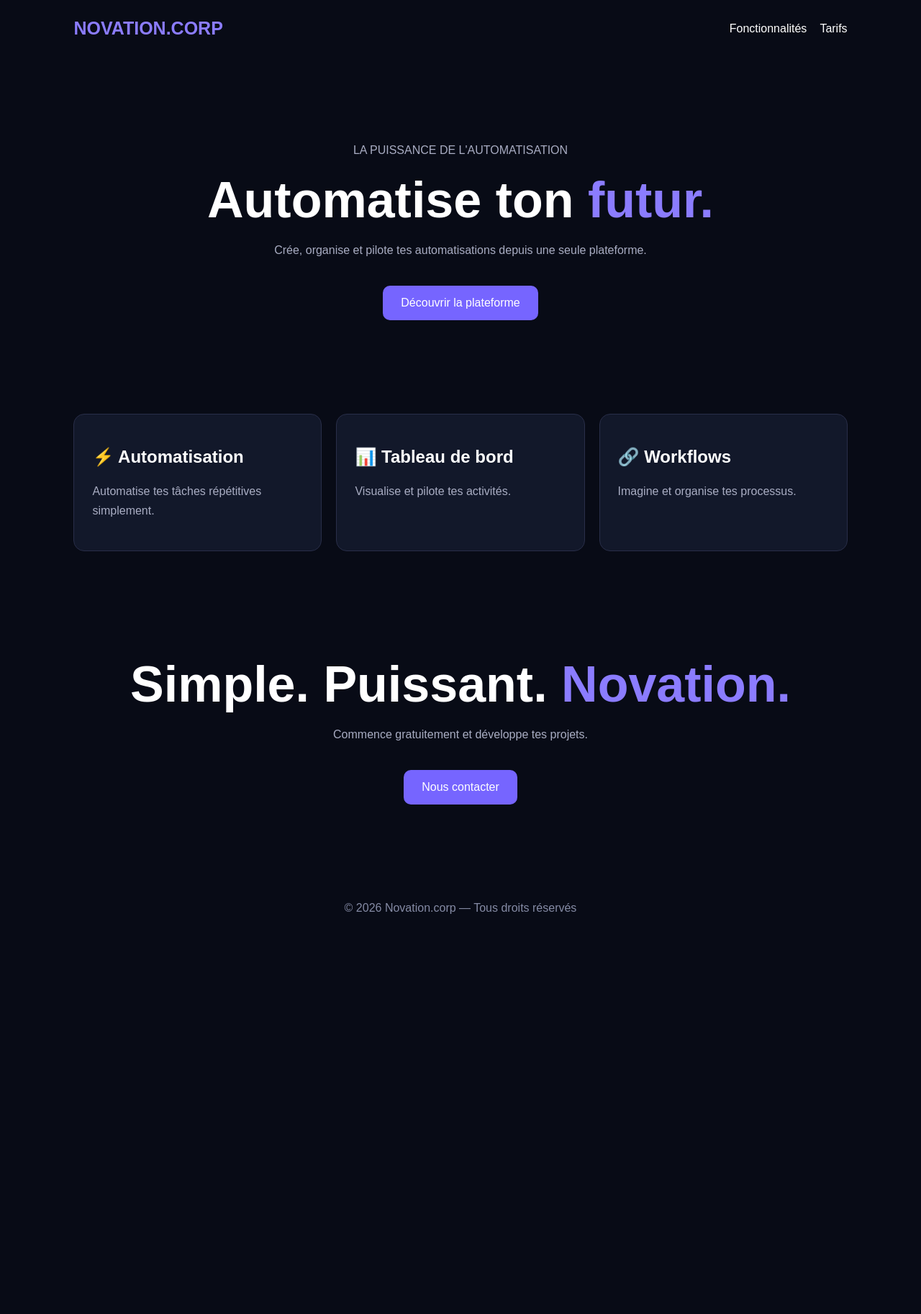
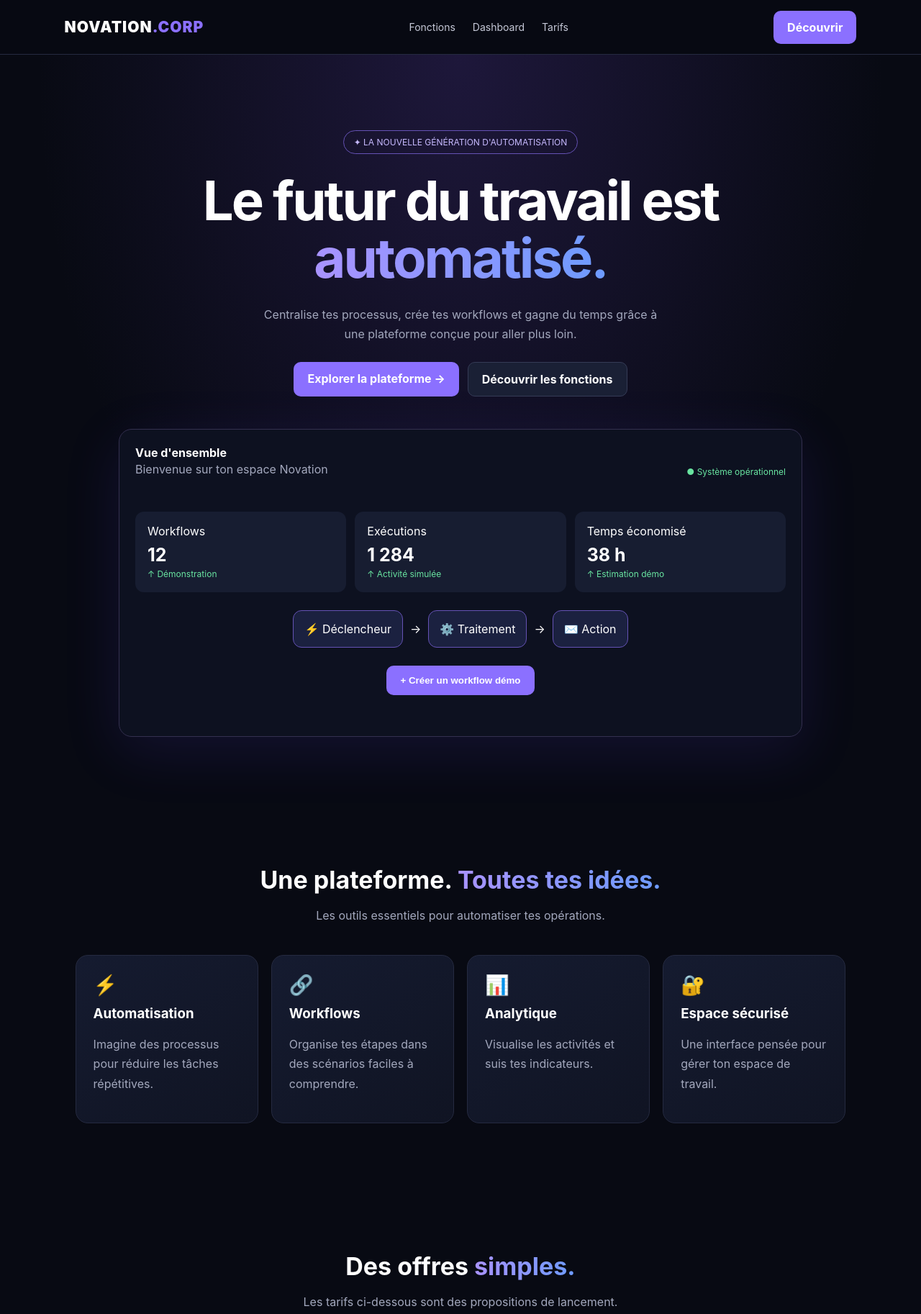
Before and after one commit to pinkiwiki/novation-corp, a plain HTML site: page index.html in a window 1280 px wide. Shown: the top 1826 px of the page at 72% size. Before the commit the page ends 1306 px from the top, so only its background shows below. Drawn offline with Linux system fonts and the light colour scheme.

Commit message:
index.html

```diff
--- a/index.html
+++ b/index.html
@@ -1,46 +1,145 @@
+
 <!DOCTYPE html>
 <html lang="fr">
 <head>
 <meta charset="UTF-8">
-<meta name="viewport" content="width=device-width, initial-scale=1.0">
-<title>Novation.corp</title>
+<meta name="viewport" content="width=device-width, initial-scale=1">
+<title>Novation.corp — Automate your future</title>
 <style>
+:root{--bg:#080a13;--panel:#111526;--purple:#8b70ff;--muted:#a3a8bd;--line:#252a40}
 *{box-sizing:border-box}
-body{margin:0;background:#080b16;color:white;font-family:Arial,sans-serif}
-header{padding:25px 8%;display:flex;justify-content:space-between;align-items:center}
-.logo{font-size:25px;font-weight:bold;color:#8b7cff}
-nav a{color:white;text-decoration:none;margin-left:18px}
-.hero{text-align:center;padding:100px 20px}
-h1{font-size:clamp(38px,8vw,70px);margin:15px 0}
-h1 span{color:#8b7cff}
-p{color:#a9adc3;line-height:1.7}
-.btn{display:inline-block;background:#7665ff;color:white;padding:15px 25px;border-radius:10px;text-decoration:none;margin-top:20px}
-.cards{display:grid;grid-template-columns:repeat(auto-fit,minmax(220px,1fr));gap:20px;padding:30px 8%}
-.card{background:#12182a;padding:25px;border:1px solid #292e49;border-radius:15px}
-footer{text-align:center;padding:35px;color:#858ba5}
+html{scroll-behavior:smooth}
+body{margin:0;background:var(--bg);color:#fff;font-family:Inter,Arial,sans-serif}
+header{height:76px;padding:0 7%;display:flex;align-items:center;justify-content:space-between;border-bottom:1px solid var(--line);position:sticky;top:0;background:#080a13ed;backdrop-filter:blur(14px);z-index:5}
+.logo{font-weight:900;font-size:21px;letter-spacing:1px}.logo span{color:var(--purple)}
+nav{display:flex;gap:24px}nav a{color:#c6c9d8;text-decoration:none;font-size:14px}
+button,.btn{border:0;border-radius:10px;background:var(--purple);color:white;padding:13px 19px;font-weight:700;text-decoration:none;cursor:pointer}
+button:hover,.btn:hover{filter:brightness(1.15)}
+.hero{text-align:center;padding:105px 20px 75px;background:radial-gradient(ellipse at 50% 0%,#49328a55,transparent 65%)}
+.tag{display:inline-block;border:1px solid #6552b5;color:#c7baff;border-radius:30px;padding:8px 14px;font-size:12px}
+h1{font-size:clamp(42px,8vw,76px);line-height:1.05;letter-spacing:-3px;margin:25px auto;max-width:850px}
+.gradient{background:linear-gradient(90deg,#a993ff,#6d9bff);background-clip:text;color:transparent}
+p{color:var(--muted);line-height:1.7}
+.hero p{max-width:570px;margin:0 auto 25px}
+.actions{display:flex;gap:12px;justify-content:center;flex-wrap:wrap}
+.secondary{background:#1a2035;border:1px solid #353b56}
+.section{padding:75px 7%;max-width:1250px;margin:auto}
+.section-title{text-align:center;margin-bottom:40px}
+.section-title h2{font-size:34px;margin-bottom:8px}
+.grid{display:grid;grid-template-columns:repeat(auto-fit,minmax(220px,1fr));gap:18px}
+.card{background:linear-gradient(145deg,#151b30,#101423);border:1px solid var(--line);padding:24px;border-radius:17px}
+.card h3{margin-top:12px}
+.icon{font-size:27px}
+.dashboard{background:#0d1120;border:1px solid #34304f;border-radius:18px;padding:22px;max-width:950px;margin:45px auto 0;text-align:left;box-shadow:0 20px 80px #6645ff20}
+.dash-top{display:flex;justify-content:space-between;gap:12px;flex-wrap:wrap;align-items:center}
+.stats{display:grid;grid-template-columns:repeat(3,1fr);gap:12px;margin-top:20px}
+.stat{background:#171d31;padding:17px;border-radius:12px}
+.stat strong{font-size:25px;display:block;margin-top:8px}
+.status{color:#69e5a1;font-size:12px}
+.workflow{display:flex;align-items:center;justify-content:center;gap:10px;flex-wrap:wrap;margin-top:25px}
+.node{background:#1b2140;border:1px solid #6552b5;padding:15px;border-radius:12px;text-align:center}
+.pricing{border:1px solid var(--line);border-radius:18px;padding:25px;background:#111526}
+.pricing.featured{border-color:var(--purple);box-shadow:0 0 35px #7857ff20}
+.price{font-size:35px;font-weight:800;margin:20px 0}
+.pricing li{color:var(--muted);padding:7px 0}
+.pricing ul{padding-left:18px;min-height:125px}
+footer{border-top:1px solid var(--line);text-align:center;padding:30px;color:#82879e}
+#notice{color:#a99aff;margin-top:15px;min-height:20px}
+@media(max-width:650px){
+header{padding:0 5%;height:65px}nav{gap:12px}nav a{font-size:12px}
+nav a:nth-child(2){display:none}
+.hero{padding:75px 18px 45px}
+h1{letter-spacing:-2px}
+.section{padding:55px 5%}
+.stats{grid-template-columns:1fr}
+}
 </style>
 </head>
 <body>
 <header>
-<div class="logo">NOVATION.CORP</div>
-<nav><a href="#features">Fonctionnalités</a><a href="#prix">Tarifs</a></nav>
+<div class="logo">NOVATION<span>.CORP</span></div>
+<nav>
+<a href="#features">Fonctions</a>
+<a href="#dashboard">Dashboard</a>
+<a href="#pricing">Tarifs</a>
+</nav>
+<a class="btn" href="#dashboard">Découvrir</a>
 </header>
+
 <section class="hero">
-<p>LA PUISSANCE DE L'AUTOMATISATION</p>
-<h1>Automatise ton <span>futur.</span></h1>
-<p>Crée, organise et pilote tes automatisations depuis une seule plateforme.</p>
-<a class="btn" href="#features">Découvrir la plateforme</a>
+<div class="tag">✦ LA NOUVELLE GÉNÉRATION D'AUTOMATISATION</div>
+<h1>Le futur du travail est <span class="gradient">automatisé.</span></h1>
+<p>Centralise tes processus, crée tes workflows et gagne du temps grâce à une plateforme conçue pour aller plus loin.</p>
+<div class="actions">
+<a class="btn" href="#dashboard">Explorer la plateforme →</a>
+<a class="btn secondary" href="#features">Découvrir les fonctions</a>
+</div>
+<div class="dashboard" id="dashboard">
+<div class="dash-top">
+<div><strong>Vue d'ensemble</strong><p>Bienvenue sur ton espace Novation</p></div>
+<span class="status">● Système opérationnel</span>
+</div>
+<div class="stats">
+<div class="stat"><span>Workflows</span><strong id="count">12</strong><small class="status">↑ Démonstration</small></div>
+<div class="stat"><span>Exécutions</span><strong>1 284</strong><small class="status">↑ Activité simulée</small></div>
+<div class="stat"><span>Temps économisé</span><strong>38 h</strong><small class="status">↑ Estimation démo</small></div>
+</div>
+<div class="workflow">
+<div class="node">⚡ Déclencheur</div><span>→</span>
+<div class="node">⚙️ Traitement</div><span>→</span>
+<div class="node">✉️ Action</div>
+</div>
+<div style="text-align:center;margin-top:25px">
+<button onclick="demo()">+ Créer un workflow démo</button>
+<div id="notice"></div>
+</div>
+</div>
 </section>
-<section class="cards" id="features">
-<div class="card"><h2>⚡ Automatisation</h2><p>Automatise tes tâches répétitives simplement.</p></div>
-<div class="card"><h2>📊 Tableau de bord</h2><p>Visualise et pilote tes activités.</p></div>
-<div class="card"><h2>🔗 Workflows</h2><p>Imagine et organise tes processus.</p></div>
+
+<section class="section" id="features">
+<div class="section-title"><h2>Une plateforme. <span class="gradient">Toutes tes idées.</span></h2><p>Les outils essentiels pour automatiser tes opérations.</p></div>
+<div class="grid">
+<div class="card"><div class="icon">⚡</div><h3>Automatisation</h3><p>Imagine des processus pour réduire les tâches répétitives.</p></div>
+<div class="card"><div class="icon">🔗</div><h3>Workflows</h3><p>Organise tes étapes dans des scénarios faciles à comprendre.</p></div>
+<div class="card"><div class="icon">📊</div><h3>Analytique</h3><p>Visualise les activités et suis tes indicateurs.</p></div>
+<div class="card"><div class="icon">🔐</div><h3>Espace sécurisé</h3><p>Une interface pensée pour gérer ton espace de travail.</p></div>
+</div>
 </section>
-<section class="hero" id="prix">
-<h1>Simple. Puissant. <span>Novation.</span></h1>
-<p>Commence gratuitement et développe tes projets.</p>
-<a class="btn" href="mailto:contact@novation.corp">Nous contacter</a>
+
+<section class="section" id="pricing">
+<div class="section-title"><h2>Des offres <span class="gradient">simples.</span></h2><p>Les tarifs ci-dessous sont des propositions de lancement.</p></div>
+<div class="grid">
+<div class="pricing">
+<h3>Starter</h3><div class="price">0 € <small>/ mois</small></div>
+<p>Pour découvrir Novation.</p>
+<ul><li>3 workflows de démonstration</li><li>Tableau de bord</li><li>Fonctions de base</li></ul>
+<a class="btn secondary" href="mailto:contact@novation.corp">Commencer</a>
+</div>
+<div class="pricing featured">
+<div class="tag">POPULAIRE</div><h3>Pro</h3><div class="price">9,99 € <small>/ mois</small></div>
+<p>Pour développer tes projets.</p>
+<ul><li>Workflows avancés</li><li>Statistiques détaillées</li><li>Assistance prioritaire</li></ul>
+<a class="btn" href="mailto:contact@novation.corp">Choisir Pro</a>
+</div>
+<div class="pricing">
+<h3>Business</h3><div class="price">Sur devis</div>
+<p>Pour les équipes et entreprises.</p>
+<ul><li>Gestion d'équipe</li><li>Accompagnement</li><li>Fonctions personnalisées</li></ul>
+<a class="btn secondary" href="mailto:contact@novation.corp">Nous contacter</a>
+</div>
+</div>
 </section>
-<footer>© 2026 Novation.corp — Tous droits réservés</footer>
+<footer>
+<strong>NOVATION.CORP</strong>
+<p>Automatise ton futur. © 2026 Novation.corp</p>
+</footer>
+<script>
+let workflows=12;
+function demo(){
+workflows++;
+document.getElementById('count').textContent=workflows;
+document.getElementById('notice').textContent='✓ Workflow de démonstration ajouté !';
+}
+</script>
 </body>
 </html>
```
